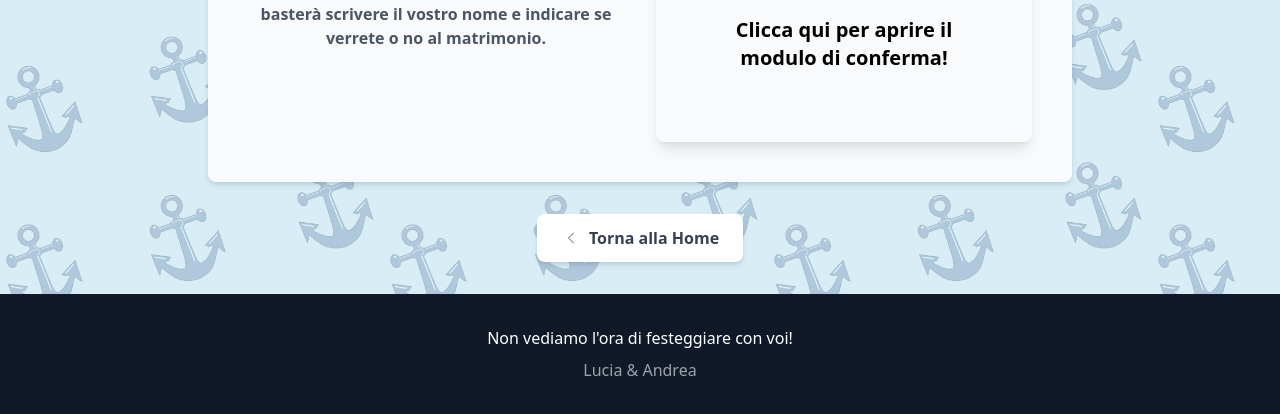
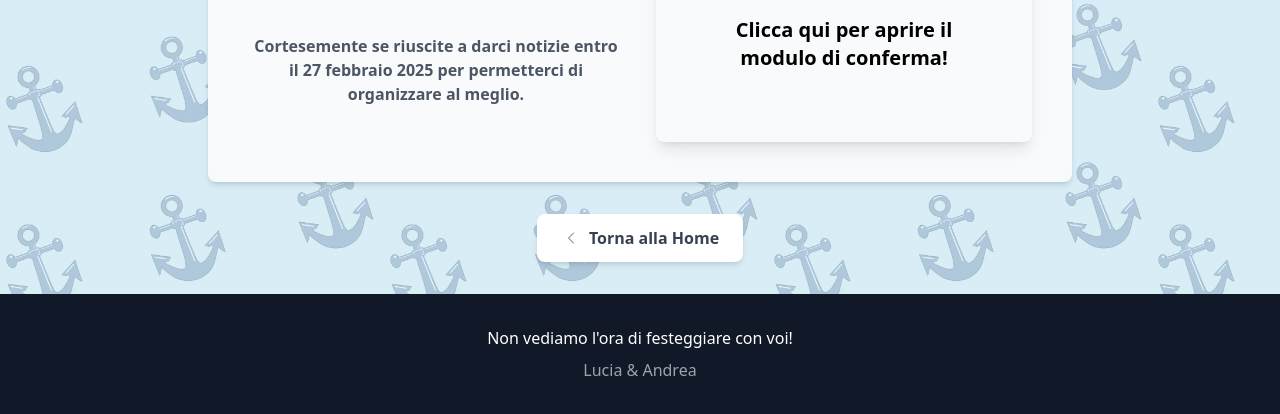
Before and after one commit to LuciaeAndrea/LuciaeAndrea.github.io, a website: page partecipazione.html in a window 1280 px wide. Shown: the part 478-892 px from the top of the page. Drawn offline with Linux system fonts and the light colour scheme.

Commit message:
Update partecipazione.html

```diff
--- a/partecipazione.html
+++ b/partecipazione.html
@@ -41,6 +41,9 @@
                             Per confermare la vostra presenza alle nozze vi
                             basterà scrivere il vostro nome e indicare se
                             verrete o no al matrimonio.
+                        </p>
+                        <p class="text-gray-600 font-bold">
+                            Cortesemente se riuscite a darci notizie entro il 27 febbraio 2025 per permetterci di organizzare al meglio.
                         </p>
                     </div>
                     <a
```
